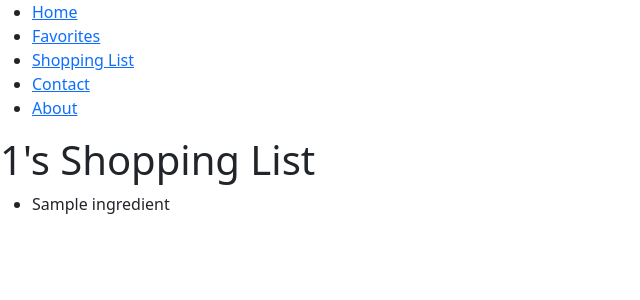
After one commit to siskablaz/recipe-project, a Flask app: page /shopping-list in a window 1280 px wide. The commit adds this page. Shown: the top 300 px of the page, without its empty margins (0-640 px from the left). Run offline with Flask 2, Linux system fonts and the light colour scheme; the visitor is signed in with stand-in values (Sample User, id 1); tables that the repository leaves empty hold one stand-in row (values such as "Sample post").

Commit message:
added working shopping list page

```diff
--- a/crud.py
+++ b/crud.py
@@ -73,7 +73,7 @@ def create_recipe_api(recipe_response):
 
         missed_ingredients_list = []
         for ingredient in missed_ingredients:
-            missed_ingredients_list.append(ingredient["name"])
+            missed_ingredients_list.append(ingredient["name"].replace('"',' '))
 
 
         analyzed_instructions_list =[]
@@ -109,14 +109,35 @@ def get_recipes(recipe_response):
 
 def create_shopping_list(user_id):
 
-    shop_list = Shopping_list(user_id)
+    shop_list = Shopping_list(user_id = user_id)
     return shop_list
 
 
-def create_ingredient(name,complete,qty,shopping_list_id):
+def create_ingredient(name,complete,shopping_list_id):
 
-    ingredient = Ingredient(name,complete,qty,shopping_list_id)
+    ingredient = Ingredient(name=name,complete=complete,shopping_list_id=shopping_list_id)
     return ingredient
+
+
+
+def get_ingredient_by_shopping_list_id(shopping_list_id):
+
+    return Ingredient.query.filter(Ingredient.shopping_list_id == shopping_list__id).first()
+
+
+
+def in_shopping_list_by_name(shopping_list_id, ingredient_name):
+
+    return Ingredient.query.filter((Ingredient.name == ingredient_name) & (Ingredient.shopping_list_id == shopping_list_id)).first()
+
+
+
+
+
+
+def get_shopping_list_by_user_id(user_id):
+
+    return Shopping_list.query.filter(Shopping_list.user_id == user_id).first()
 
 
 
@@ -125,7 +146,7 @@ def add_recipes_to_db(res):
     recipe_results = res.json()
     recipe_results = recipe_results["results"]
 
-    print(recipe_results)
+
 
     recipes_in_db = []
     return_recipes = []
@@ -159,7 +180,8 @@ def add_recipes_to_db(res):
     # },
         missed_ingredients_list = []
         for ingredient in missed_ingredients:
-            missed_ingredients_list.append(ingredient["name"])
+            missed_ingredients_list.append(ingredient["name"].replace("''",""))
+
 
         analyzed_instructions_list =[]
         for instruction in instructions:
@@ -179,9 +201,6 @@ def add_recipes_to_db(res):
 
         recipe_in_db = Recipe.query.filter(Recipe.recipe_id == recipe_id).first()
 
-        print(title)
-        print(recipe_id)
-        print(recipe_in_db)
 
 
 
--- a/model.py
+++ b/model.py
@@ -74,10 +74,9 @@ class Ingredient(db.Model):
 
     __tablename__ = "ingredients"
 
-    Ingredient_id = db.Column(db.Integer, autoincrement=True, primary_key=True)
-    name = db.Column(db.String(20))
+    ingredient_id = db.Column(db.Integer, autoincrement=True, primary_key=True)
+    name = db.Column(db.String(50))
     complete = db.Column(db.Boolean, default=False)
-    qty = db.Column(db.Integer)
     shopping_list_id = db.Column(db.Integer, db.ForeignKey("shopping_lists.shopping_list_id"))
 
     shopping_list = db.relationship("Shopping_list", back_populates="ingredient")
@@ -86,7 +85,7 @@ class Ingredient(db.Model):
 
 
     def __repr__(self):
-        return f"<User user_id={self.user_id} email={self.email}>"
+        return f"<User ingredient_id={self.ingredient_id} name={self.name}>"
 
 
 
--- a/seed_database.py
+++ b/seed_database.py
@@ -53,6 +53,7 @@ for recipe in recipe_results:
     for ingredient in missed_ingredients:
         missed_ingredients_list.append(ingredient["name"])
 
+
     analyzed_instructions_list =[]
     for instruction in instructions:
         for step in instruction["steps"]:
--- a/server.py
+++ b/server.py
@@ -91,8 +91,17 @@ def register_user():
 
         db.session.add(user)
         db.session.commit()
+
+
+
         flash("Account created! Please log in.")
         print("created new email")
+
+
+        shopping_list = crud.create_shopping_list(user.user_id)
+
+        db.session.add(shopping_list)
+        db.session.commit()
 
     return redirect("/")
 
@@ -111,6 +120,7 @@ def process_login():
         # Log in user by storing the user's email in session
         session["user_email"] = user.email
         # TODO Add shopping list to session
+
         flash(f"Welcome back, {user.email}!")
         print("logged in successfully")
 
@@ -211,9 +221,14 @@ def favorites_page():
 
     logged_in_email = session.get("user_email")
     user = crud.get_user_by_email(logged_in_email)
-    user_id = user.user_id
 
-    recipes = crud.get_users_fav_recipes(user_id)
+    if user is None:
+        flash("You must log in to save a recipe to favorites")
+        return redirect("/")
+    else:
+        user_id = user.user_id
+
+        recipes = crud.get_users_fav_recipes(user_id)
 
 
 
@@ -278,8 +293,75 @@ def recipe_details(recipe_id):
     return render_template("recipe_details.html", recipe=recipe_object)
 
 
+@app.route("/add-shopping", methods=['POST'])
+def add_shopping():
+    # recipe_id = request.form.get("fav-button")
+
+    logged_in_email = session.get("user_email")
+    ingredient_name = request.json.get("ingredientName")
 
 
+    if logged_in_email is None:
+        flash("You must log in to save a recipe to favorites")
+        # This needs to be corrected
+        return (f'You need to login')
+    else:
+        user = crud.get_user_by_email(logged_in_email)
+        if user is None:
+            flash("You must log in to save a recipe to favorites")
+        # This needs to be corrected
+            return (f'You need to login')
+        else:
+            this_user_id = user.user_id
+            shopping_list_id = crud.get_shopping_list_by_user_id(this_user_id).shopping_list_id
+
+            print(shopping_list_id)
+            print(ingredient_name)
+
+            in_shopping_list = crud.in_shopping_list_by_name(shopping_list_id,ingredient_name)
+
+
+            print(in_shopping_list)
+            is_shopping_list = None
+            if in_shopping_list:
+
+                db.session.delete(in_shopping_list)
+                db.session.commit()
+                is_shopping_list = False
+
+                return (f'You removed {ingredient_name} from shopping_list')
+            else:
+
+                ingredient = crud.create_ingredient(ingredient_name, False, shopping_list_id)
+                db.session.add(ingredient)
+                db.session.commit()
+                is_shopping_list = True
+
+                return (f'You added {ingredient_name} to shopping_list')
+
+
+@app.route("/shopping-list")
+def shopping_list_page():
+
+    logged_in_email = session.get("user_email")
+    user = crud.get_user_by_email(logged_in_email)
+
+    if user is None:
+        flash("You must log in to save a recipe to favorites")
+        return redirect("/")
+
+    else:
+        user_id = user.user_id
+
+        shopping_list = crud.get_shopping_list_by_user_id(user_id).ingredient
+
+        print(shopping_list)
+
+
+
+
+
+    return render_template("shopping_list_page.html", user=user, shopping_list=shopping_list)
 
 
 if __name__ == "__main__":
--- a/static/recipe-home.js
+++ b/static/recipe-home.js
@@ -145,8 +145,8 @@ function getRecipe (evt) {
     // console.log(foodList)
     document.querySelector('#recipe-container').insertAdjacentHTML('beforeend',
     `<div>${foodList.join(",").replaceAll(',','')}</div>`);
-        }
+        })
       })
- })
-}
+ }
+
 // document.querySelector('#recipe-form').addEventListener('submit', getRecipe);
--- a/templates/base.html
+++ b/templates/base.html
@@ -3,8 +3,8 @@
   <head>
     <meta charset="utf-8">
     <meta name="viewport" content="width=device-width">
-    <!-- <link href="https://cdn.jsdelivr.net/npm/bootstrap@5.0.1/dist/css/bootstrap.min.css" rel="stylesheet"
-    integrity="sha384-+0n0xVW2eSR5OomGNYDnhzAbDsOXxcvSN1TPprVMTNDbiYZCxYbOOl7+AMvyTG2x" crossorigin="anonymous"> -->
+    <link href="https://cdn.jsdelivr.net/npm/bootstrap@5.0.1/dist/css/bootstrap.min.css" rel="stylesheet"
+    integrity="sha384-+0n0xVW2eSR5OomGNYDnhzAbDsOXxcvSN1TPprVMTNDbiYZCxYbOOl7+AMvyTG2x" crossorigin="anonymous">
     <link rel="stylesheet" href="/static/ajax-exercise.css">
     <title>
       {% block title %}{% endblock %}
@@ -14,8 +14,9 @@
   </head>
   <body>
     <ul>
-        <li><a href="/templates/homepage.html">Home</a></li>
+        <li><a href="/">Home</a></li>
         <li><a href="/favorites">Favorites</a></li>
+        <li><a href="/shopping-list">Shopping List</a></li>
         <li><a href="contact.asp">Contact</a></li>
         <li><a href="about.asp">About</a></li>
     </ul>
@@ -28,5 +29,7 @@
     {% block body %}{% endblock %}
 
     {% block after_body %}{% endblock %}
+
+    <script src="https://cdn.jsdelivr.net/npm/bootstrap@5.0.1/dist/js/bootstrap.bundle.min.js" integrity="sha384-gtEjrD/SeCtmISkJkNUaaKMoLD0//ElJ19smozuHV6z3Iehds+3Ulb9Bn9Plx0x4" crossorigin="anonymous"></script>
   </body>
 </html>
--- a/templates/recipe_results.html
+++ b/templates/recipe_results.html
@@ -14,7 +14,7 @@
       <div><img src="{{recipe.image}}"/></div>
       <div>Missed Ingredient Count : {{recipe.missed_ingredient_count}}</div>
       {% for ingredient in recipe.missed_ingredients %}
-        <div> <button name="shop-button" id="shop-button" value="{{ingredient}}" class="favoritesBtn btn btn-primary mt-2">+ {{ingredient}}</button></div>
+        <div> <button onClick = "addShoppingList('{{ingredient}}', event)" name="shop-button" id="shop-button" value="{{ingredient}}" class="favoritesBtn btn btn-primary mt-2">+ {{ingredient}}</button></div>
       {% endfor%}
     {#<form action="/add-favorite" method="POST">#}
         <button onClick = "addFavorite('{{recipe.recipe_id}}', event)" name="fav-button" id="fav-button" value="{{recipe.recipe_id}}" class="favoritesBtn btn btn-primary mt-2">Add to favorites</button>
--- /dev/null
+++ b/templates/shopping_list_page.html
@@ -0,0 +1,31 @@
+{% extends 'base.html' %}
+
+{% block title %}Shopping List{% endblock %}
+
+{% block body %}
+
+
+
+{% if session.get('user_email') %}
+
+
+<h1>{{ user.user_id }}'s Shopping List</h1>
+
+<ul>
+    {% for ingredient in shopping_list %}
+        <li>
+            {{ ingredient.name }}
+
+        </li>
+    {% endfor %}
+    </ul>
+
+{% endif %}
+
+
+
+{% if session.get('user_email') == None %}
+    <h2>Please log in to view Shopping List!</h2>
+{% endif %}
+
+{% endblock %}
```
Also changed, not shown: static/display_recipes.js (+23 -0 lines), templates/homepage.html (+16 -1 lines), templates/recipe_details.html (+12 -4 lines).
